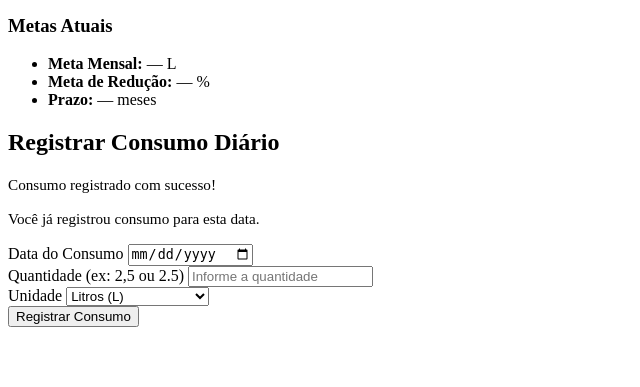
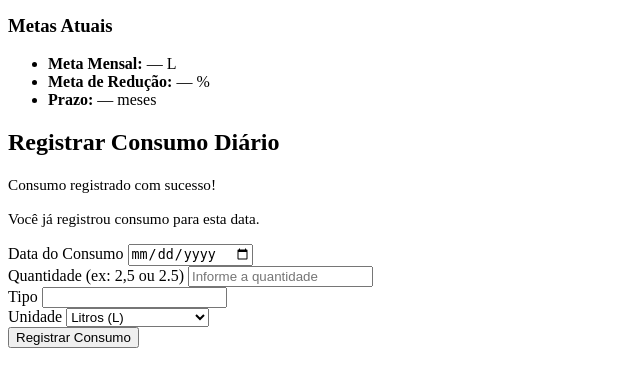
Before and after one commit to GabDLima/ECOAGUA, a PHP site: page /consumo.php in a window 1280 px wide. Shown: the part 291-678 px from the top of the page, without its empty margins (0-640 px from the left). Run offline with PHP 8.4, Linux system fonts and the light colour scheme.

Commit message:
Campo Tipo na página "consumo"

```diff
--- a/App/View/site/consumo.php
+++ b/App/View/site/consumo.php
@@ -103,6 +103,10 @@
             <input name="QUANTIDADE" type="text" id="consumoValue" class="w-full border border-gray-300 rounded px-3 py-2 focus:outline-none focus:ring-2 focus:ring-blue-300" placeholder="Informe a quantidade" required>
           </div>
           <div>
+            <label for="consumoUnit" class="block text-gray-700 font-medium mb-1">Tipo</label>
+            <input name="TIPO" id="tipoTIPO" class="w-full border border-gray-300 rounded px-3 py-2 focus:outline-none focus:ring-2 focus:ring-blue-300" requiredtype="text" name="TIPO"></label>
+          </div>
+          <div>
             <label for="consumoUnit" class="block text-gray-700 font-medium mb-1">Unidade</label>
             <select name="UNIDADE" id="consumoUnit" class="w-full border border-gray-300 rounded px-3 py-2 focus:outline-none focus:ring-2 focus:ring-blue-300" required>
               <option value="L">Litros (L)</option>
```
